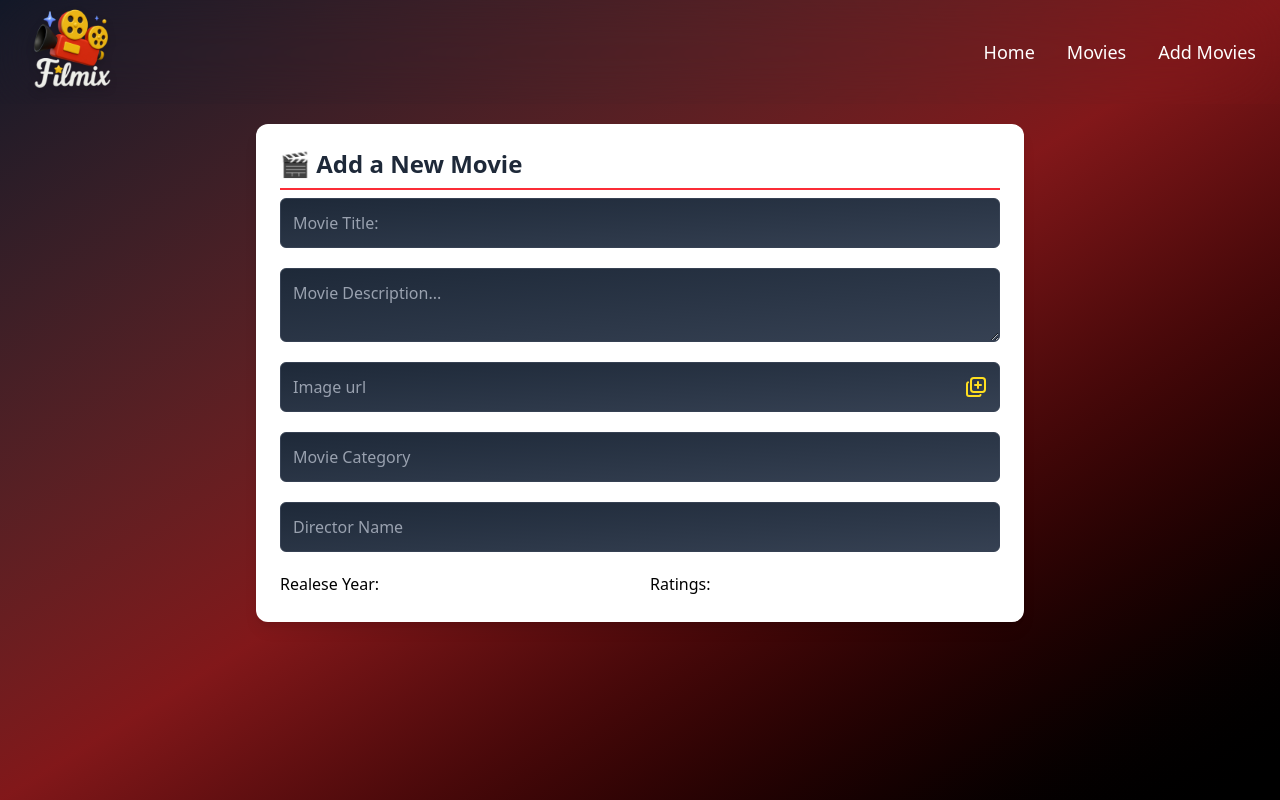
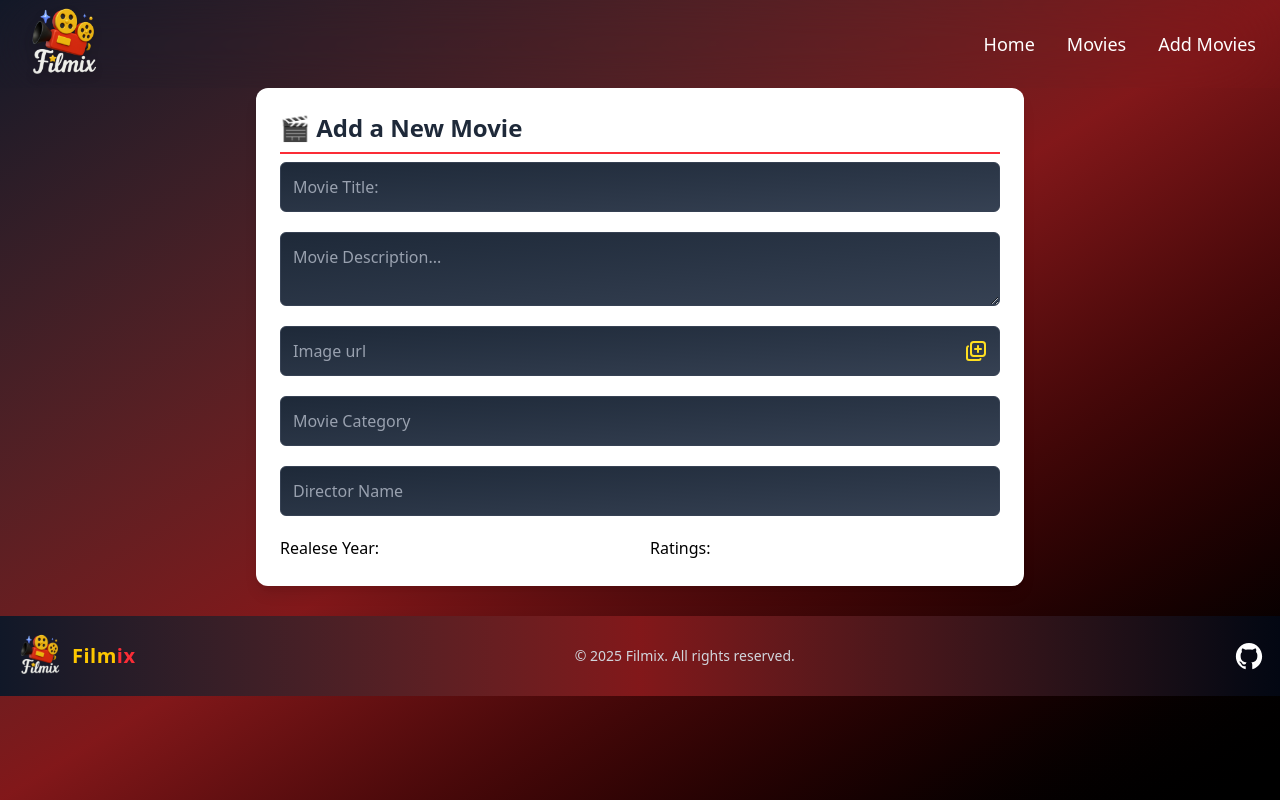
Before and after one commit to ravikanttarare95/filmix, a React (Vite) app in the folder client/: page /add_movies in a window 1280 px wide. Built offline with nearby package versions, Linux system fonts and the light colour scheme.

Commit message:
Footer Component created

```diff
--- /dev/null
+++ b/client/src/components/Footer.jsx
@@ -0,0 +1,39 @@
+import React from "react";
+import { IoLogoGithub } from "react-icons/io";
+
+function Footer({ customStyle }) {
+  return (
+    <footer
+      className={`${customStyle} w-full mt-10 bg-gradient-to-r from-gray-900 via-red-900 to-gray-950 text-white py-4 px-4 `}
+    >
+      <div className="max-w-7xl mx-auto flex flex-col md:flex-row items-center justify-between gap-4">
+        <div className="flex items-center gap-2">
+          <img src="/filmix-logo.png" alt="Filmix Logo" className="w-12 h-12" />
+          <span className="font-bold text-xl tracking-wide">
+            <span className="text-yellow-400">Film</span>
+            <span className="text-red-500">ix</span>
+          </span>
+        </div>
+        <div className="text-sm text-gray-300 text-center">
+          © {new Date().getFullYear()} Filmix. All rights reserved.
+        </div>
+        <div className="flex gap-4">
+          <a
+            href="https://github.com/ravikanttarare95"
+            target="_blank"
+            rel="noopener noreferrer"
+            className="hover:text-yellow-400 transition"
+            aria-label="GitHub"
+          >
+            <IoLogoGithub
+              size={30}
+              className="hover:scale-110 transition duration-300"
+            />
+          </a>
+        </div>
+      </div>
+    </footer>
+  );
+}
+
+export default Footer;
--- a/client/src/components/Navbar.jsx
+++ b/client/src/components/Navbar.jsx
@@ -13,7 +13,7 @@ function Navbar({ customStyle }) {
     >
       {/* Logo + Menu Toggle */}
       <div className="flex justify-between items-center w-full sm:w-auto">
-        <img src={Logo} alt="Filmix" className="w-24 drop-shadow-lg" />
+        <img src={Logo} alt="Filmix" className="w-20 drop-shadow-lg" />
         <div className="sm:hidden">
           <button
             onClick={() => setIsOpen(!isOpen)}
--- a/client/src/views/AddMovies.jsx
+++ b/client/src/views/AddMovies.jsx
@@ -7,6 +7,7 @@ import axios from "axios";
 import { useNavigate } from "react-router";
 import toast, { Toaster } from "react-hot-toast";
 import Button from "./../components/Button";
+import Footer from "./../components/Footer";
 
 function AddMovies() {
   const navigate = useNavigate();
@@ -127,7 +128,7 @@ function AddMovies() {
   return (
     <>
       <Navbar />
-      <div className="max-w-3xl  mx-auto p-6 my-5 bg-white rounded-xl shadow-lg">
+      <div className="max-w-3xl  mx-auto p-6 bg-white rounded-xl shadow-lg">
         <h2 className="text-2xl font-bold text-gray-800 border-b-2 border-red-500 pb-2 mb-2">
           🎬 Add a New Movie
         </h2>{" "}
@@ -303,6 +304,7 @@ function AddMovies() {
         </div>
       </div>
       <Toaster position="top-right" />
+      <Footer customStyle={"mt-7.5!"} />
     </>
   );
 }
--- a/client/src/views/Movies.jsx
+++ b/client/src/views/Movies.jsx
@@ -5,6 +5,7 @@ import { Search as SearchIcon } from "lucide-react";
 import toast, { Toaster } from "react-hot-toast";
 import Navbar from "./../components/Navbar";
 import NotFoundPage from "./NotFoundPage";
+import Footer from "./../components/Footer";
 
 function Movies() {
   const [movies, setMovies] = useState([]);
@@ -60,7 +61,7 @@ function Movies() {
     <>
       <Navbar />
       <div className="p-6">
-        <div className="sticky xl:top-16 top-27 z-50 flex items-center shadow-md rounded-full w-full md:w-1/2 mx-auto bg-gray-100 px-5 py-2 mb-15">
+        <div className="sticky xl:top-11 top-23 z-52 flex items-center shadow-md rounded-full w-full md:w-1/2 mx-auto bg-gray-100 px-5 py-2 mb-15">
           <input
             type="text"
             id="seach-bar"
@@ -107,6 +108,7 @@ function Movies() {
         </div>
       </div>{" "}
       <Toaster position="top-right" />
+      <Footer />
     </>
   );
 }
```
